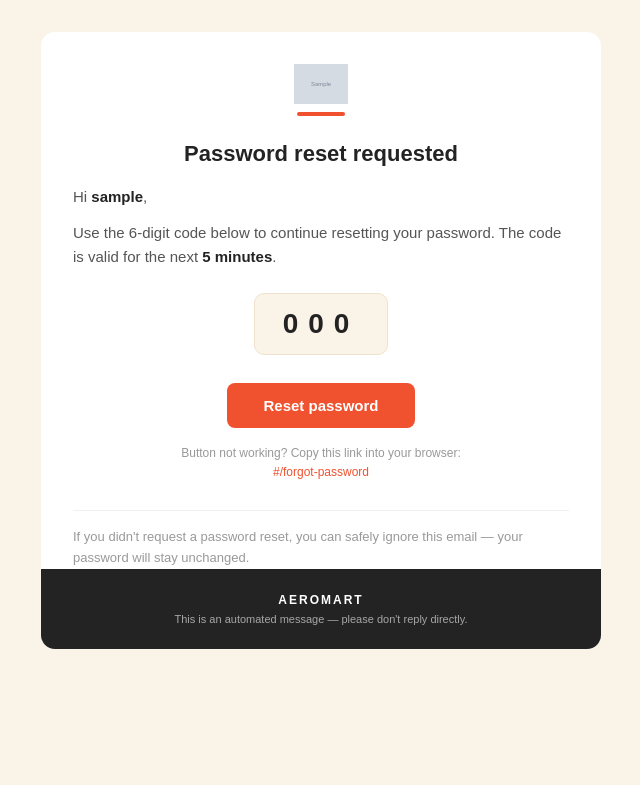
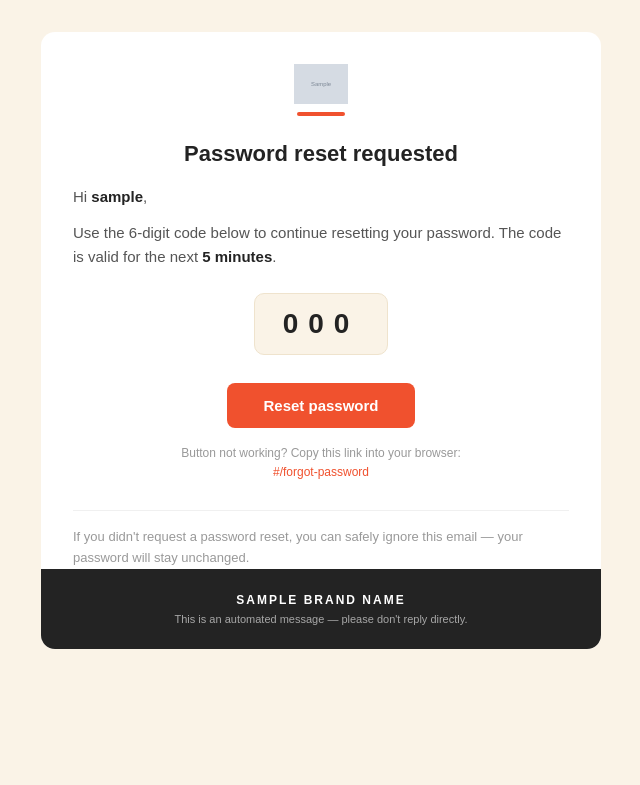
Before and after one commit to morlabsco/aeromart-ecommerce-server, a Node server app: template src/templates/forgotPassword.template.hbs in a window 1280 px wide. Shown: the top 785 px of the page, without its empty margins (319-959 px from the left). Run offline with Node 20, Linux system fonts and the light colour scheme; the template is opened without the code that fills it: most values are stand-ins (such as "Sample title", 1, 10 or a date in 2020); grey boxes marked "Sample" are stand-in pictures; some libraries are stand-ins or nearby versions.

Commit message:
v1.0.1: Project Static Data Centralization Works v7

```diff
--- a/src/app/config/index.ts
+++ b/src/app/config/index.ts
@@ -6,6 +6,9 @@ dotenv.config({ path: path.join((process.cwd(), ".env")) });
 export default {
     NODE_ENV: process.env.NODE_ENV,
     port: process.env.PORT,
+    brand_name: process.env.BRAND_NAME || "AeroMart",
+    order_prefix: process.env.ORDER_PREFIX || "AM",
+    cloudinary_folder: process.env.CLOUDINARY_FOLDER || "aeromart-ecommerce",
     db_url: process.env.DB_URL,
     frontend_url: process.env.FRONTEND_URL,
     server_url: process.env.SERVER_URL || `http://localhost:${process.env.PORT || 3001}`,
--- a/src/app/config/multer.config.ts
+++ b/src/app/config/multer.config.ts
@@ -2,6 +2,7 @@ import { CloudinaryStorage } from "multer-storage-cloudinary";
 import { cloudinaryUpload } from "./cloudinary.config";
 import multer from "multer";
 import { Request } from "express";
+import config from "./index";
 
 const removeExtension = (filename: string) => {
     return filename.split(".").slice(0, -1).join(".");
@@ -10,7 +11,7 @@ const removeExtension = (filename: string) => {
 const storage = new CloudinaryStorage({
     cloudinary: cloudinaryUpload,
     params: {
-        folder: "/aeromart-ecommerce",
+        folder: `/${(config.cloudinary_folder || "aeromart-ecommerce").replace(/^\/+/, "")}`,
         public_id: (_req: Request, file: Express.Multer.File) =>
             Math.random().toString(36).substring(2) +
             "-" +
--- a/src/app/utils/emailHelper.ts
+++ b/src/app/utils/emailHelper.ts
@@ -28,7 +28,7 @@ const sendEmail = async (
 
         // Email configuration
         const mailOptions: any = {
-            from: `"AeroMart" <${config.sender_email}>`,
+            from: `"${config.brand_name}" <${config.sender_email}>`,
             to: email,
             subject,
             html,
--- a/src/templates/forgotPassword.template.hbs
+++ b/src/templates/forgotPassword.template.hbs
@@ -4,7 +4,7 @@
         <meta charset="UTF-8" />
         <meta http-equiv="X-UA-Compatible" content="IE=edge" />
         <meta name="viewport" content="width=device-width, initial-scale=1.0" />
-        <title>Your AeroMart verification code</title>
+        <title>Your {{brandName}} verification code</title>
     </head>
 
     <body style="margin:0;padding:0;background-color:#FAF3E7;font-family:Arial,Helvetica,sans-serif;">
@@ -20,9 +20,9 @@
                         <tr>
                             <td align="center" style="padding:32px 32px 8px 32px;">
                                 {{#if logoUrl}}
-                                <img src="{{logoUrl}}" alt="AeroMart" style="display:block;height:40px;width:auto;max-width:180px;object-fit:contain;" />
+                                <img src="{{logoUrl}}" alt="{{brandName}}" style="display:block;height:40px;width:auto;max-width:180px;object-fit:contain;" />
                                 {{else}}
-                                <span style="font-size:24px;font-weight:bold;color:#232323;letter-spacing:0.5px;">Aero<span style="color:#f0512e;">Mart</span></span>
+                                <span style="font-size:24px;font-weight:bold;color:#232323;letter-spacing:0.5px;">{{brandName}}</span>
                                 {{/if}}
                             </td>
                         </tr>
@@ -93,7 +93,7 @@
                         <!-- Footer -->
                         <tr>
                             <td align="center" style="padding:24px 32px;background-color:#232323;">
-                                <p style="margin:0;font-size:12px;color:#ffffff;font-weight:bold;letter-spacing:2px;">AEROMART</p>
+                                <p style="margin:0;font-size:12px;color:#ffffff;font-weight:bold;letter-spacing:2px;text-transform:uppercase;">{{brandName}}</p>
                                 <p style="margin:6px 0 0 0;font-size:11px;color:rgba(255,255,255,0.6);">
                                     This is an automated message — please don&apos;t reply directly.
                                 </p>
```
Also changed, not shown: src/app/modules/auth/auth.service.ts (+6 -1 lines), src/app/utils/generateOrderId.ts (+6 -4 lines), 1 other file.
